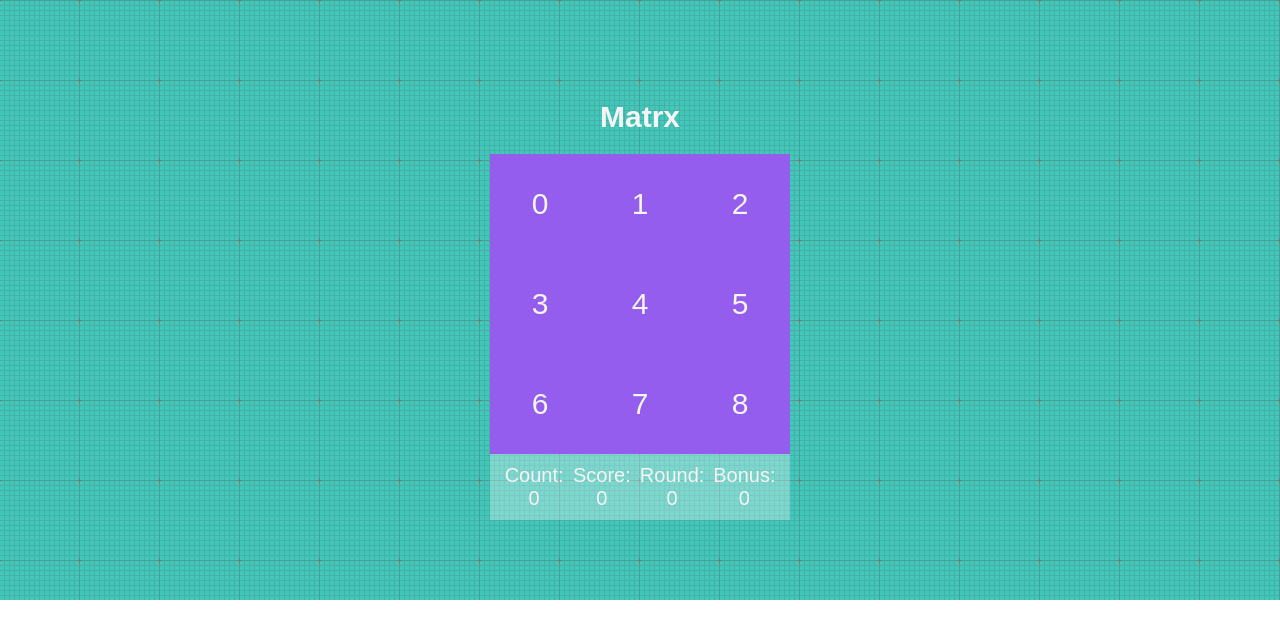
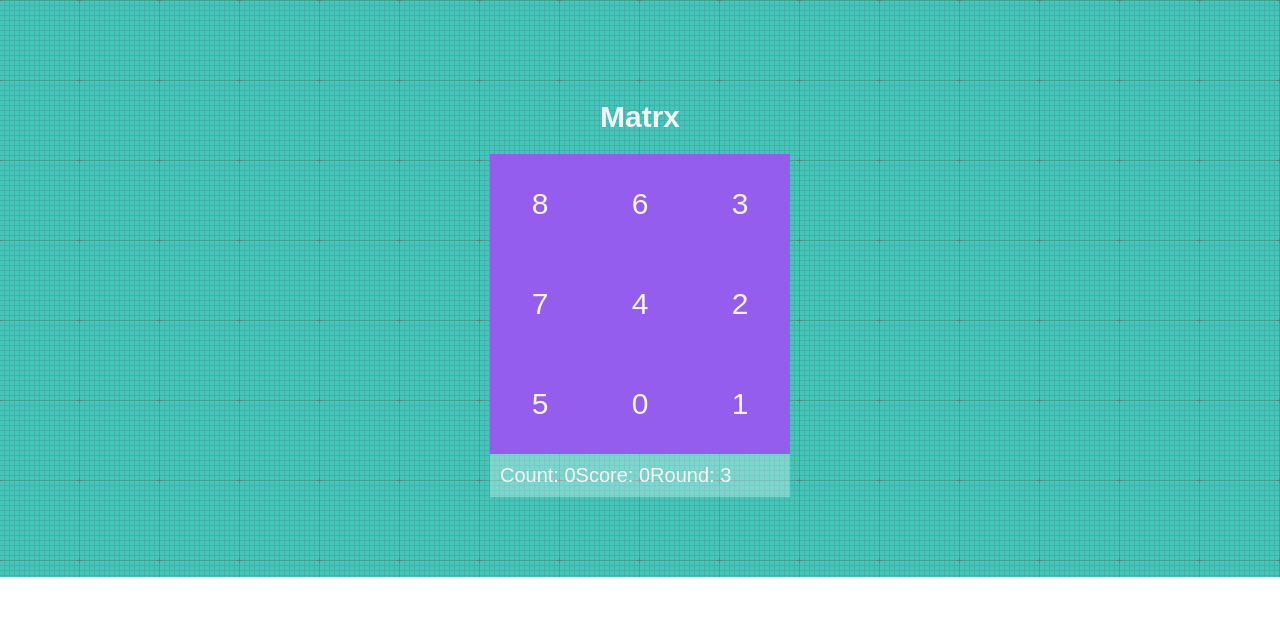
Before and after one commit to PeterGrillot/matrx, a React (Create React App) app: page / in a window 1280 px wide. Shown: the top 638 px of the page. Built offline with nearby package versions, Linux system fonts and the light colour scheme.

Commit message:
added a whole bunch of functions, including score count down, bonus, resets, and button selection

```diff
--- a/package.json
+++ b/package.json
@@ -18,6 +18,8 @@
   },
   "devDependencies": {
     "babel-plugin-transform-class-properties": "^6.24.1",
-    "eslint-plugin-jsx-control-statements": "^2.2.1"
+    "eslint-plugin-jsx-control-statements": "^2.2.1",
+    "lodash": "^4.17.10",
+    "redux-logger": "^3.0.6"
   }
 }
--- a/src/App.js
+++ b/src/App.js
@@ -9,9 +9,11 @@ import img from './static/graphy-dark.png';
 
 // Redux
 import { Provider } from 'react-redux';
-import { createStore } from 'redux';
-import reducer, { DEFAULT_STATE } from './store/reducers';
-
+import { applyMiddleware, createStore } from 'redux';
+import reducer from './store/reducers';
+import { DEFAULT_STATE } from './util/models';
+// Logger with default options
+import logger from 'redux-logger';
 // Create Store
 const matrix = {
   entries: [
@@ -25,7 +27,7 @@ const matrix = {
   ...DEFAULT_STATE
 };
 
-const store = createStore(reducer, matrix);
+const store = createStore(reducer, matrix, applyMiddleware(logger));
 const Main = styled.main`
   padding: 4em;
   background-size: 3rem;
--- a/src/components/Matrix.js
+++ b/src/components/Matrix.js
@@ -1,10 +1,19 @@
 import React, { Component } from 'react';
 import styled from 'styled-components';
+import _ from 'lodash';
 
-// Needed to get Store!
 import { bindActionCreators } from 'redux';
 import { connect } from 'react-redux';
-import { updateScore, randomizeEntries } from '../store/actions';
+
+import {
+  updateCount,
+  updateScore,
+  updateRound,
+  randomizeEntries
+} from '../store/actions';
+
+import { integer, mix } from '../util/math';
+import { DEFAULT_STATE, VECTOR } from '../util/models';
 
 const MatrixArea = styled.section`
   display: flex;
@@ -13,39 +22,24 @@ const MatrixArea = styled.section`
   margin: auto;
 `;
 
-const EntryButton = styled.button`
-  flex-basis: 10rem;
-  height: 10rem;
-`;
+class Matrix extends Component {
+  state = {
+    score: DEFAULT_STATE.score,
+    count: DEFAULT_STATE.count,
+    steps: DEFAULT_STATE.steps,
+    selectedArray: []
+  };
 
-let tempScore = 0;
-let tempCount = 0;
+  componentDidMount = () => {
+    this.props.randomizeEntries(mix(this.props.entries));
+  }
 
-const mix = (array) => {
-  let currentIndex = array.length;
-  let temporaryValue = 0;
-  let randomIndex = 0;
-
-  // While there remain elements to shuffle...
-  while (currentIndex !== 0) {
-    // Pick a remaining element...
-    randomIndex = Math.floor(Math.random() * currentIndex);
-    currentIndex -= 1;
-
-    // And swap it with the current element.
-    temporaryValue = array[currentIndex];
-    array[currentIndex] = array[randomIndex];
-    array[randomIndex] = temporaryValue;
-  }
-  return array;
-};
-
-class Matrix extends Component {
   handleScore = (newScore) => {
     this.props.updateScore(newScore);
   }
 
   buildMatrix = () => {
+    this.props.updateCount('reset');
     this.props.randomizeEntries(mix(this.props.entries));
   }
 
@@ -53,43 +47,100 @@ class Matrix extends Component {
     [...document.querySelectorAll('.button')].map((button) => {
       return button.removeAttribute('disabled');
     });
-    tempCount = 0;
-    tempScore = 0;
+    this.props.updateRound();
     this.buildMatrix();
+    this.setState({ ...DEFAULT_STATE, selectedArray: [] });
+  }
+
+  getVector = (location) => {
+    return VECTOR[location];
+  }
+
+  resetButtons = () => {
+    [...document.querySelectorAll('.button')].map((button) => {
+      return button.setAttribute('disabled', true);
+    });
+  }
+
+  gameOver = () => {
+    const { score } = this.state;
+    // PETE: NEEDS  MESSAGE
+    // eslint-disable-next-line
+    alert(`Game Over. You scored ${score}`);
+    this.props.updateRound('reset');
+    this.resetMatrix();
   }
 
   selectEntry = (event) => {
-    event.currentTarget.setAttribute('disabled', true);
-    tempCount = ++tempCount;
-    tempScore = tempScore + parseInt(event.target.dataset.num, 10);
-    if (tempScore === 10) {
-      this.handleScore(parseInt(tempCount, 10) * 100);
-      this.resetMatrix();
-    } else if (tempScore > 10) {
-      this.resetMatrix();
-    }
+    const target = event.currentTarget;
+    const vector = target.dataset.vector.split(',');
+    const top = `${integer(vector[0]) - 1},${integer(vector[1])}`;
+    const bottom = `${integer(vector[0]) + 1},${integer(vector[1])}`;
+    const left = `${integer(vector[0])},${integer(vector[1]) - 1}`;
+    const right = `${integer(vector[0])},${integer(vector[1]) + 1}`;
+    const enableArray = [top, bottom, left, right];
+    this.setState({
+      selectedArray: [...this.state.selectedArray, target.dataset.vector]
+    }, () => {
+      const enabledWithoutSelected = _.without(enableArray, ...this.state.selectedArray);
+      enabledWithoutSelected.map((item) => {
+        if (document.querySelector(`button[data-vector="${item}"]`)) {
+          return document.querySelector(`button[data-vector="${item}"]`).removeAttribute('disabled');
+        }
+        return false;
+      });
+    });
+
+    this.resetButtons();
+    target.setAttribute('disabled', true);
+    this.setState({
+      steps: this.state.steps + 1,
+      count: this.props.updateCount(integer(target.dataset.num)),
+      score: this.state.score + integer(target.dataset.num)
+    }, () => {
+      const { score, steps } = this.state;
+      if (score === 10) {
+        const newScore = integer(steps) === 5 ? 1000 : integer(steps) * 100;
+        this.handleScore(newScore);
+        this.resetMatrix();
+      }
+      if (score > 10) {
+        this.resetMatrix();
+      }
+    });
   }
+
   render() {
     return (
       <MatrixArea className="Matrix">
         {this.props.entries.map((item, index) => {
-          return <EntryButton className="button" onClick={this.selectEntry} data-num={item} key={index}>{item}</EntryButton>;
+          return (
+            <button
+              className="button"
+              onClick={this.selectEntry}
+              data-num={item}
+              data-vector={this.getVector(index)}
+              key={index}
+            >
+              {item}
+            </button>
+          );
         })}
       </MatrixArea>
     );
   }
 }
 
-// buildMatrix
 const mapStateToProps = (state) => {
   return {
     entries: state.entries,
-    score: state.score
+    score: state.score,
+    round: state.round
   };
 };
 
 const mapDispachToProps = (dispatch) => {
-  return bindActionCreators({ updateScore, randomizeEntries }, dispatch);
+  return bindActionCreators({ updateCount, updateScore, updateRound, randomizeEntries }, dispatch);
 };
 
 export default connect(mapStateToProps, mapDispachToProps)(Matrix);
--- a/src/components/Scoreboard.js
+++ b/src/components/Scoreboard.js
@@ -11,15 +11,11 @@ const ScoreArea = styled.section`
 `;
 
 class Scoreboard extends React.Component {
-  constructor(props) {
-    super(props);
-    this.state = {
-      count: props.count,
-      score: props.score,
-      round: props.round,
-      bonus: props.bonus
-    };
-  }
+  state = {
+    count: this.props.count,
+    score: this.props.score,
+    round: this.props.round
+  };
 
   componentWillReceiveProps(nextProps) {
     this.setState({ ...nextProps });
@@ -29,8 +25,7 @@ class Scoreboard extends React.Component {
     const {
       count,
       score,
-      round,
-      bonus
+      round
     } = this.state;
 
     return (
@@ -38,7 +33,6 @@ class Scoreboard extends React.Component {
         <span>Count: {count}</span>
         <span>Score: {score}</span>
         <span>Round: {round}</span>
-        <span>Bonus: {bonus}</span>
       </ScoreArea>
     );
   }
@@ -48,8 +42,7 @@ function mapStateToProps(state) {
   return {
     count: state.count,
     score: state.score,
-    round: state.round,
-    bonus: state.bonus
+    round: state.round
   };
 }
 
--- a/src/static/styles.css
+++ b/src/static/styles.css
@@ -23,6 +23,8 @@ button{
   font-size: 3rem;
   border: none;
   padding: 2rem;
+  flex-basis: 10rem;
+  height: 10rem;
   color: var(--white);
 }
 button[disabled]{
--- a/src/store/actions.js
+++ b/src/store/actions.js
@@ -1,7 +1,6 @@
 export const UPDATE_COUNT = 'UPDATE_COUNT';
 export const UPDATE_SCORE = 'UPDATE_SCORE';
 export const UPDATE_ROUND = 'UPDATE_ROUND';
-export const UPDATE_BONUS = 'UPDATE_BONUS';
 export const RANDOMIZE_ENTRIES = 'RANDOMIZE_ENTRIES';
 
 export const updateCount = (count) => {
@@ -25,13 +24,6 @@ export const updateRound = (round) => {
   };
 };
 
-export const updateBonus = (bonus) => {
-  return {
-    type: UPDATE_BONUS,
-    bonus
-  };
-};
-
 export const randomizeEntries = (entries) => {
   return {
     type: RANDOMIZE_ENTRIES,
--- a/src/store/reducers.js
+++ b/src/store/reducers.js
@@ -1,18 +1,13 @@
-import { UPDATE_COUNT, UPDATE_SCORE, UPDATE_ROUND, UPDATE_BONUS, RANDOMIZE_ENTRIES } from './actions';
-
-export const DEFAULT_STATE = {
-  count: 0,
-  score: 0,
-  round: 0,
-  bonus: 0
-};
+import { UPDATE_COUNT, UPDATE_SCORE, UPDATE_ROUND, RANDOMIZE_ENTRIES } from './actions';
+import { DEFAULT_STATE } from '../util/models';
 
 export default (state = DEFAULT_STATE, action) => {
   switch (action.type) {
   case UPDATE_COUNT: {
+    const newCount = action.count === 'reset' ? 0 : state.count + action.count;
     return {
       ...state,
-      count: ++action.count
+      count: newCount
     };
   }
   case UPDATE_SCORE: {
@@ -22,15 +17,10 @@ export default (state = DEFAULT_STATE, action) => {
     };
   }
   case UPDATE_ROUND: {
+    const newRound = action.round === 'reset' ? 0 : --state.round;
     return {
       ...state,
-      round: ++action.round
-    };
-  }
-  case UPDATE_BONUS: {
-    return {
-      ...state,
-      bonus: action.bonus
+      round: newRound
     };
   }
   case RANDOMIZE_ENTRIES: {
--- /dev/null
+++ b/src/util/math.js
@@ -0,0 +1,20 @@
+export const integer = (num) => parseInt(num, 10);
+
+export const mix = (array) => {
+  let currentIndex = array.length;
+  let temporaryValue = 0;
+  let randomIndex = 0;
+
+  // While there remain elements to shuffle...
+  while (currentIndex !== 0) {
+    // Pick a remaining element...
+    randomIndex = Math.floor(Math.random() * currentIndex);
+    currentIndex -= 1;
+
+    // And swap it with the current element.
+    temporaryValue = array[currentIndex];
+    array[currentIndex] = array[randomIndex];
+    array[randomIndex] = temporaryValue;
+  }
+  return array;
+};
--- /dev/null
+++ b/src/util/models.js
@@ -0,0 +1,12 @@
+export const VECTOR = [
+  [0, 0], [0, 1], [0, 2],
+  [1, 0], [1, 1], [1, 2],
+  [2, 0], [2, 1], [2, 2]
+];
+
+export const DEFAULT_STATE = {
+  score: 0,
+  count: 0,
+  steps: 0,
+  round: 3
+};
```
Also changed, not shown: 1 other file (tests, documents, lock files or other folders).
